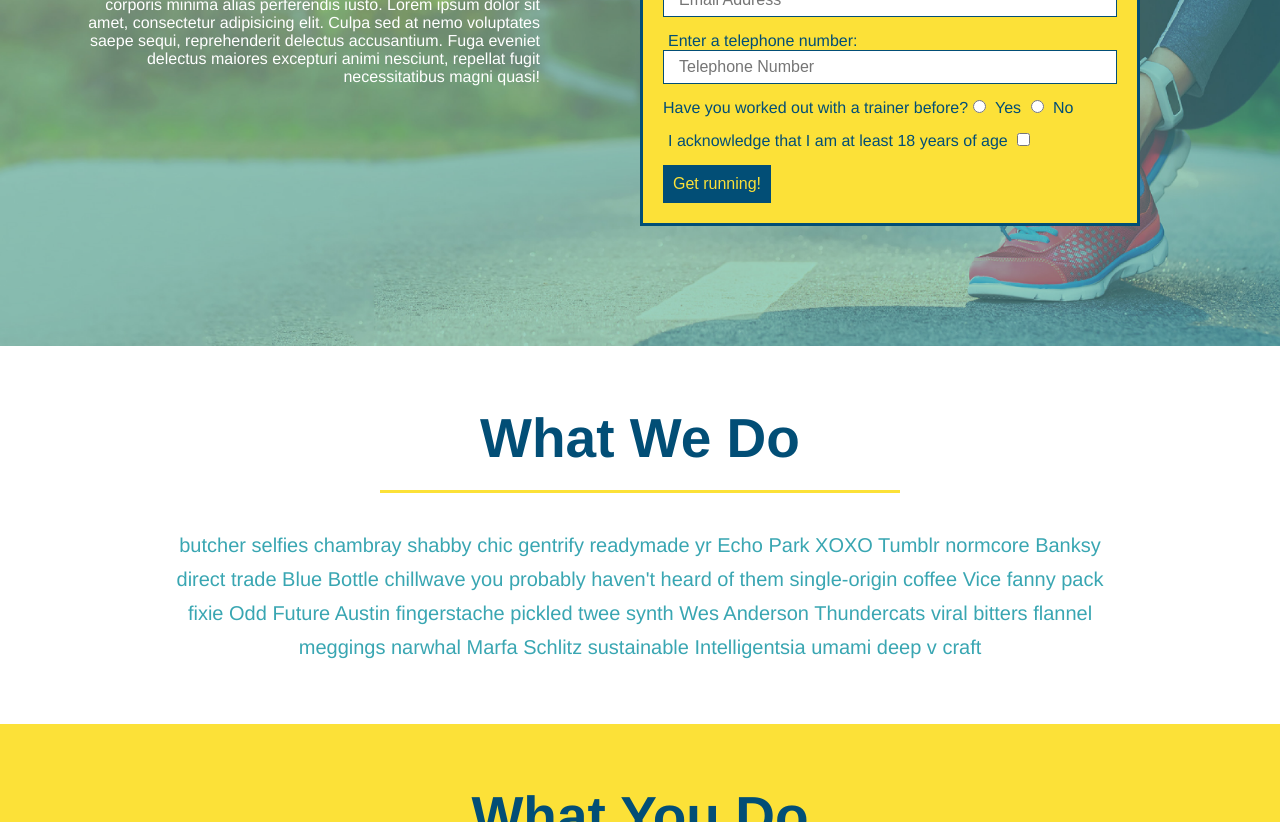
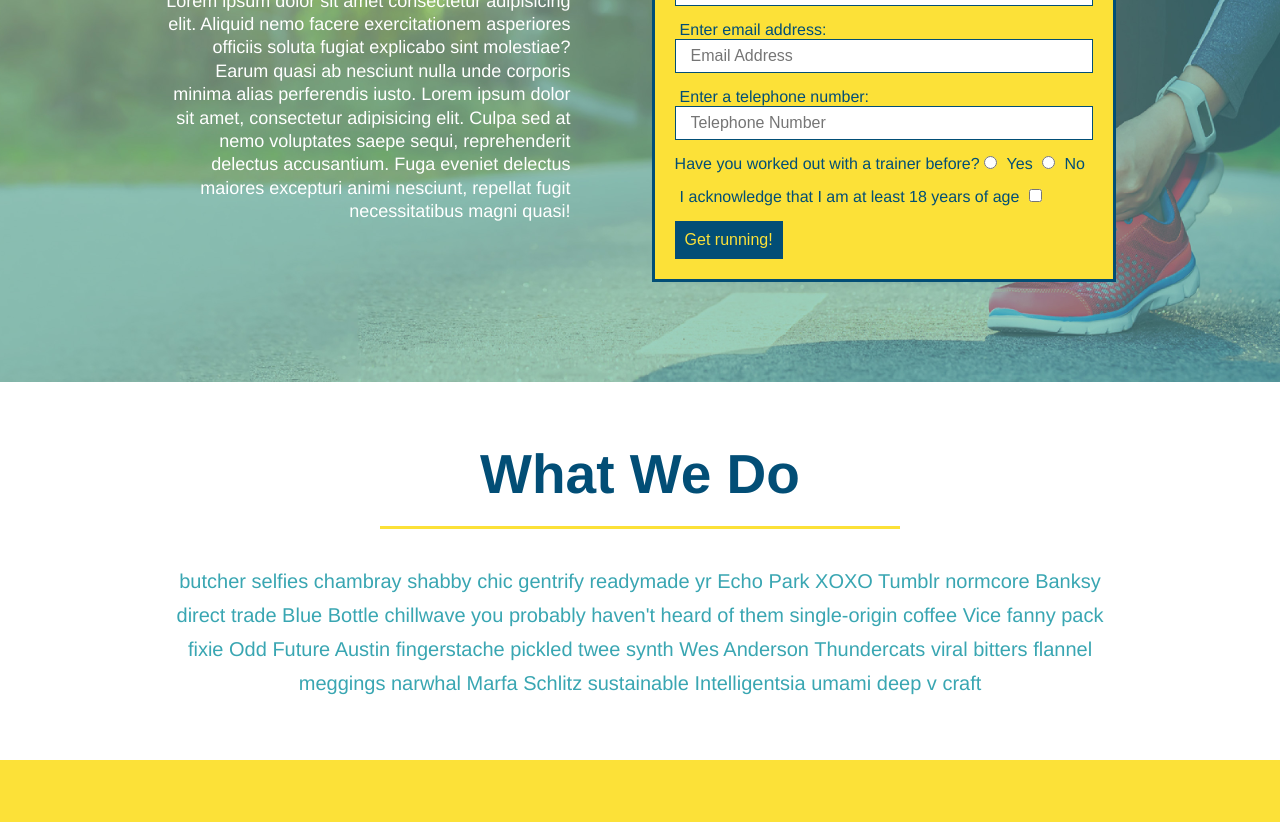
Before and after one commit to kellylotz7/run-buddy, a plain HTML site: page index.html in a window 1280 px wide. Shown: the part 336-1158 px from the top of the page. Drawn offline with Linux system fonts and the light colour scheme.

Commit message:
add flexbox to hero

```diff
--- a/assets/css/style.css
+++ b/assets/css/style.css
@@ -54,17 +54,18 @@ body {
       background: #fce138;
       width: 100%;
       padding: 40px 35px;
+      display: flex;
+      justify-content: space-between;
+      flex-wrap: wrap;
   }
 
   footer h2 {
-      display: inline;
       color: #024e76;
       font-size: 30px;
       margin: 0;
   }
 
   footer div {
-      float: right;
       line-height: 1.5;
       text-align: right;
 
@@ -81,40 +82,42 @@ body {
   /* HERO STYLE */
     .hero {
       background-image: url("../images/hero-bg.jpeg");
-      height: 600px;
       background-size: cover;
       background-position: center;
-      position: relative;
+      display: flex;
+      justify-content: center;
+      flex-wrap: wrap;
   }
 
   /*Hero Habits Text*/
 
     .hero-cta {
-        width: 500px;
-        padding: 20px;
-    }
+            width: 35%;
+            text-align: right;
+            margin: 3.5%;
+            color: #fff;
+            font-size: 18px;
+            line-height: 1.3;
+          }
+
     .hero-cta h2 {
         color: #fce138;
         font-style: italic;
-        text-align: right;
-        font-size: 50px;
+        font-size: 55px;
     }
 
     .hero-cta p {
         color: #ffffff;
-        text-align: right;
 
     }
   /* Hero Form Formatting */
     .hero-form {
         background-color: #fce138;
         padding: 20px;
-        width: 500px;
         color: #024e76;
         border: solid 3px #024e76;
-        position: absolute;
-        bottom: 120px;
-        right: 140px;
+        width: 40%;
+        margin: 3.5%;
 
     }
 
```
